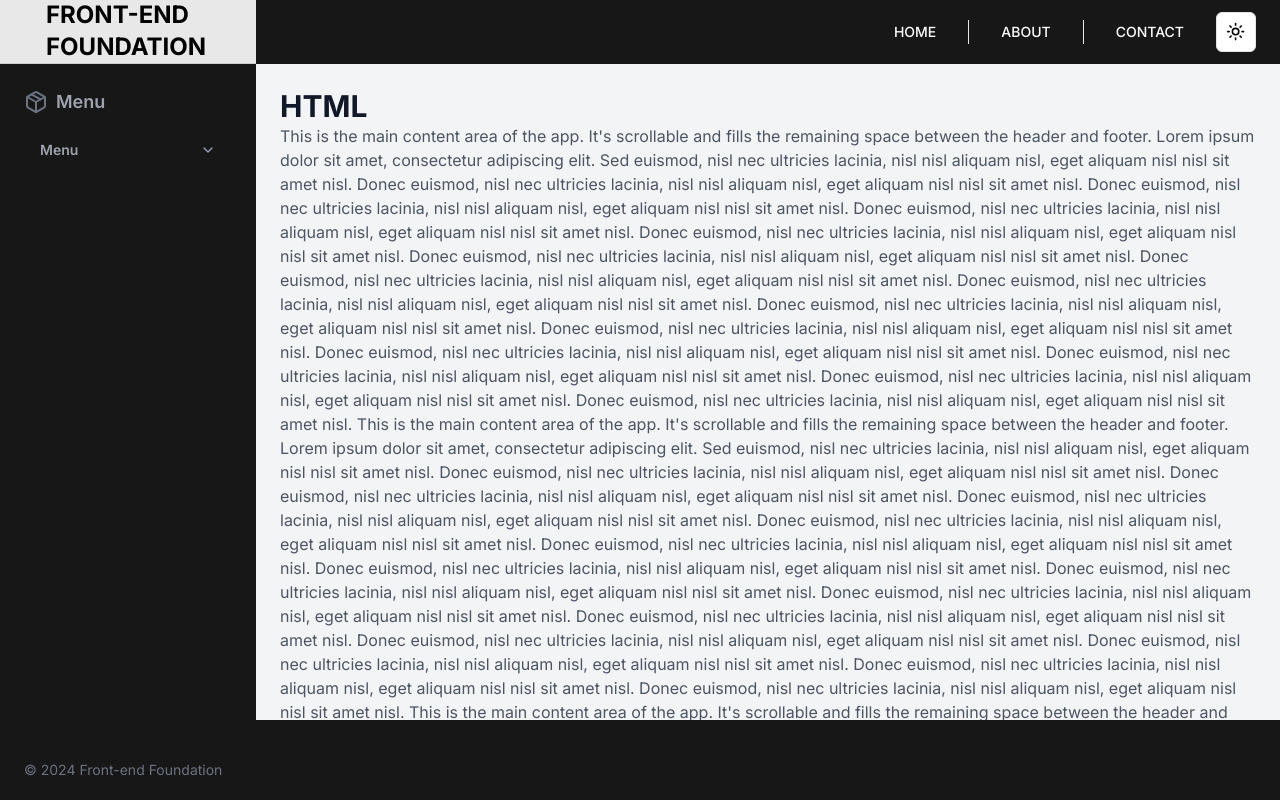
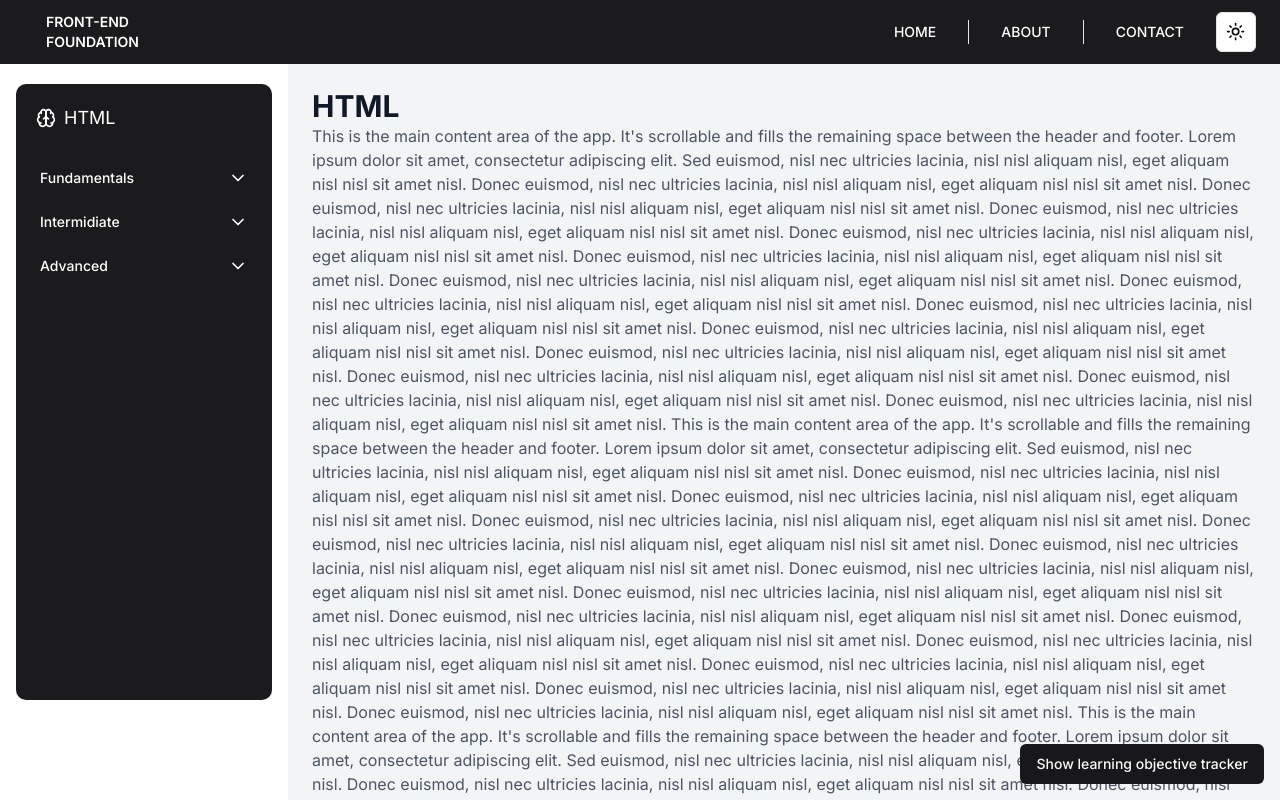
Before and after one commit to marcelotc/front-end-foundation, a Next.js app: page /learning/html in a window 1280 px wide. Shown: the top 800 px of the page. Built offline with nearby package versions, Linux system fonts and the light colour scheme; what tailwindcss-animated would draw is missing.

Commit message:
side menu tweaks

```diff
--- a/src/app/learning/(technologies)/components/sideMenu.tsx
+++ b/src/app/learning/(technologies)/components/sideMenu.tsx
@@ -1,21 +1,25 @@
 import { CollapsibleTrigger, CollapsibleContent, Collapsible } from "@/components/ui/collapsible"
-import { JSX, SVGProps } from "react"
+import { Typography } from "@/components/ui/typography"
+import { ChevronDown, ChevronUp, Brain } from "lucide-react"
 
 export default function SideMenu() {
   return (
-    <nav className=" flex w-16 flex-col gap-4 p-24 text-gray-400">
-      <div className="hidden w-64 bg-[#171717] dark:bg-gray-800 md:block fixed left-0 top-16 bottom-16 z-10">
-        <div className="space-y-6 p-6">
-          <div className="flex items-center space-x-2">
-            <PackageIcon className="h-6 w-6 text-gray-500 dark:text-gray-400" />
-            <h2 className="text-lg font-semibold">Menu</h2>
+    <nav className="hidden my-5 mx-4 rounded-[10px] w-64 bg-[#1b1b1d] dark:bg-gray-800 md:block fixed left-0 top-16 bottom-20 z-10">
+      <div className="space-y-6 p-2">
+        <div className="flex items-center space-x-2 p-3">
+          <Brain color="white" size={20} />
+          <Typography variant="largeText" as="p" className="text-white">
+            HTML
+          </Typography>
         </div>
         <Collapsible className="space-y-2">
           <CollapsibleTrigger asChild>
             <div className="flex items-center justify-between space-x-4 px-4 cursor-pointer">
-                <h4 className="text-sm font-semibold">Menu</h4>
+              <Typography variant="smallText" as="p" className="text-white">
+                Fundamentals
+              </Typography>
               <div>
-                  <ChevronDownIcon className="h-4 w-4 transition-transform duration-300 [&[data-state=open]]:rotate-180" />
+                <ChevronDown color="white" size={20} />
                 <span className="sr-only">Toggle</span>
               </div>
             </div>
@@ -24,97 +28,90 @@ export default function SideMenu() {
             <Collapsible className="space-y-2">
               <CollapsibleTrigger asChild>
                 <div className="flex items-center justify-between space-x-4 px-4 cursor-pointer">
-                    <h4 className="text-sm font-semibold">Menu Item 1</h4>
+                  <Typography variant="smallText" as="p" className="text-white">
+                    Menu Item 1
+                  </Typography>
                   <div>
-                      <ChevronDownIcon className="h-4 w-4 transition-transform duration-300 [&[data-state=open]]:rotate-180" />
+                    <ChevronDown color="white" size={20} />
                     <span className="sr-only">Toggle</span>
                   </div>
                 </div>
               </CollapsibleTrigger>
               <CollapsibleContent className="space-y-4 px-4 overflow-hidden transition-[max-height] duration-300 [data-state=open]:max-h-[1000px] [data-state=closed]:max-h-0">
-                  <h3 className="text-lg font-semibold">Heading 1</h3>
-                  <p>
-                    Lorem ipsum dolor sit amet, consectetur adipiscing elit. Sed ut risus in pede commodo porttitor.
-                    Donec laoreet tempus quam.
-                  </p>
-                  <h3 className="text-lg font-semibold">Heading 2</h3>
-                  <p>
-                    Sed ut perspiciatis unde omnis iste natus error sit voluptatem accusantium doloremque laudantium,
-                    totam rem aperiam, eaque ipsa quae ab illo inventore veritatis et quasi architecto beatae vitae
-                    dicta sunt explicabo.
-                  </p>
+                <Typography variant="smallText" as="p" className="text-white">
+                  item
+                </Typography>
+              </CollapsibleContent>
+            </Collapsible>
           </CollapsibleContent>
         </Collapsible>
         <Collapsible className="space-y-2">
           <CollapsibleTrigger asChild>
             <div className="flex items-center justify-between space-x-4 px-4 cursor-pointer">
-                    <h4 className="text-sm font-semibold">Menu Item 2</h4>
+              <Typography variant="smallText" as="p" className="text-white">
+                Intermidiate
+              </Typography>
               <div>
-                      <ChevronDownIcon className="h-4 w-4 transition-transform duration-300 [&[data-state=open]]:rotate-180" />
+                <ChevronDown color="white" size={20} />
                 <span className="sr-only">Toggle</span>
               </div>
             </div>
           </CollapsibleTrigger>
           <CollapsibleContent className="space-y-4 px-4 overflow-hidden transition-[max-height] duration-300 [data-state=open]:max-h-[1000px] [data-state=closed]:max-h-0">
-                  <h3 className="text-lg font-semibold">Heading 1</h3>
-                  <p>
-                    Nemo enim ipsam voluptatem quia voluptas sit aspernatur aut odit aut fugit, sed quia consequuntur
-                    magni dolores eos qui ratione voluptatem sequi nesciunt.
-                  </p>
-                  <h3 className="text-lg font-semibold">Heading 2</h3>
-                  <p>
-                    Neque porro quisquam est, qui dolorem ipsum quia dolor sit amet, consectetur, adipisci velit, sed
-                    quia non numquam eius modi tempora incidunt ut labore et dolore magnam aliquam quaerat voluptatem.
-                  </p>
+            <Collapsible className="space-y-2">
+              <CollapsibleTrigger asChild>
+                <div className="flex items-center justify-between space-x-4 px-4 cursor-pointer">
+                  <Typography variant="smallText" as="p" className="text-white">
+                    Menu Item 1
+                  </Typography>
+                  <div>
+                    <ChevronDown color="white" size={20} />
+                    <span className="sr-only">Toggle</span>
+                  </div>
+                </div>
+              </CollapsibleTrigger>
+              <CollapsibleContent className="space-y-4 px-4 overflow-hidden transition-[max-height] duration-300 [data-state=open]:max-h-[1000px] [data-state=closed]:max-h-0">
+                <Typography variant="smallText" as="p" className="text-white">
+                  item
+                </Typography>
+              </CollapsibleContent>
+            </Collapsible>
+          </CollapsibleContent>
+        </Collapsible>
+        <Collapsible className="space-y-2">
+          <CollapsibleTrigger asChild>
+            <div className="flex items-center justify-between space-x-4 px-4 cursor-pointer">
+              <Typography variant="smallText" as="p" className="text-white">
+                Advanced
+              </Typography>
+              <div>
+                <ChevronDown color="white" size={20} />
+                <span className="sr-only">Toggle</span>
+              </div>
+            </div>
+          </CollapsibleTrigger>
+          <CollapsibleContent className="space-y-4 px-4 overflow-hidden transition-[max-height] duration-300 [data-state=open]:max-h-[1000px] [data-state=closed]:max-h-0">
+            <Collapsible className="space-y-2">
+              <CollapsibleTrigger asChild>
+                <div className="flex items-center justify-between space-x-4 px-4 cursor-pointer">
+                  <Typography variant="smallText" as="p" className="text-white">
+                    Menu Item 1
+                  </Typography>
+                  <div>
+                    <ChevronDown color="white" size={20} />
+                    <span className="sr-only">Toggle</span>
+                  </div>
+                </div>
+              </CollapsibleTrigger>
+              <CollapsibleContent className="space-y-4 px-4 overflow-hidden transition-[max-height] duration-300 [data-state=open]:max-h-[1000px] [data-state=closed]:max-h-0">
+                <Typography variant="smallText" as="p" className="text-white">
+                  item
+                </Typography>
               </CollapsibleContent>
             </Collapsible>
           </CollapsibleContent>
         </Collapsible>
       </div>
-      </div>
     </nav>
   )
 }
-
-function ChevronDownIcon(props: JSX.IntrinsicAttributes & SVGProps<SVGSVGElement>) {
-  return (
-    <svg
-      {...props}
-      xmlns="http://www.w3.org/2000/svg"
-      width="24"
-      height="24"
-      viewBox="0 0 24 24"
-      fill="none"
-      stroke="currentColor"
-      strokeWidth="2"
-      strokeLinecap="round"
-      strokeLinejoin="round"
-    >
-      <path d="m6 9 6 6 6-6" />
-    </svg>
-  )
-}
-
-
-function PackageIcon(props: JSX.IntrinsicAttributes & SVGProps<SVGSVGElement>) {
-  return (
-    <svg
-      {...props}
-      xmlns="http://www.w3.org/2000/svg"
-      width="24"
-      height="24"
-      viewBox="0 0 24 24"
-      fill="none"
-      stroke="currentColor"
-      strokeWidth="2"
-      strokeLinecap="round"
-      strokeLinejoin="round"
-    >
-      <path d="m7.5 4.27 9 5.15" />
-      <path d="M21 8a2 2 0 0 0-1-1.73l-7-4a2 2 0 0 0-2 0l-7 4A2 2 0 0 0 3 8v8a2 2 0 0 0 1 1.73l7 4a2 2 0 0 0 2 0l7-4A2 2 0 0 0 21 16Z" />
-      <path d="m3.3 7 8.7 5 8.7-5" />
-      <path d="M12 22V12" />
-    </svg>
-  )
-
-}
--- a/src/app/learning/(technologies)/html/page.tsx
+++ b/src/app/learning/(technologies)/html/page.tsx
@@ -3,7 +3,7 @@
 export default function Html() {
 
     return (
-        <main className="flex-1 overflow-y-auto bg-gray-100 p-6 dark:bg-gray-900 ml-16">
+        <main className="flex-1 overflow-y-auto bg-gray-100 p-6 dark:bg-gray-900">
             <h1 className="text-3xl font-bold text-gray-900 dark:text-gray-100">HTML</h1>
             <p className="mb-16 text-gray-600 dark:text-gray-400">
             This is the main content area of the app. It's scrollable and fills the remaining space between the header
--- a/src/app/learning/(technologies)/layout.tsx
+++ b/src/app/learning/(technologies)/layout.tsx
@@ -8,7 +8,9 @@ export default function LearningLayout({
     return (
         <div className="flex flex-1 pt-16">
             <SideMenu />
-            {children}
+            <div className="ml-72">
+                {children}
+            </div>
         </div>
     )
 }
--- a/src/app/learning/path/page.tsx
+++ b/src/app/learning/path/page.tsx
@@ -1,11 +1,11 @@
 
-export default function Path() {
+export default function Quiz() {
 
     return (
         <section className="flex flex-col min-h-[100dvh]">
-            <div className="flex flex-col justify-center items-center gap-4 mt-10">
+            <main className="flex-1 px-4 md:px-6 mt-20">
                 Path
-            </div>
+            </main>
         </section>
     );
 }
--- a/src/components/main-footer.tsx
+++ b/src/components/main-footer.tsx
@@ -1,13 +1,6 @@
-'use client'
-
-import { usePathname } from 'next/navigation';
-
 export default function MainFooter() {
-    const pathname = usePathname();
-    const isLearningPage = pathname.startsWith('/learning/html') || pathname.startsWith('/learning/css') || pathname.startsWith('/learning/javascript');
-
     return (
-        <footer className={`${isLearningPage ? 'fixed' : ''} bottom-0 h-16 w-full shrink-0 items-center justify-between p-10 md:px-6 bg-[#171717]`}>
+        <footer className={`bottom-0 h-16 w-full shrink-0 items-center justify-between p-10 md:px-6 bg-[#1b1b1d]`}>
             <p className="text-sm text-gray-500 dark:text-gray-400">© 2024 Front-end Foundation</p>
         </footer>
     );
--- a/src/components/main-header.tsx
+++ b/src/components/main-header.tsx
@@ -8,13 +8,13 @@ import { CircleUserRound, Menu } from "lucide-react"
 
 export default function MainHeader() {
     return (
-        <header className="flex h-16 w-full fixed items-center justify-between pr-4 md:pr-6 bg-[#171717] z-10">
+        <header className="flex h-16 w-full fixed items-center justify-between pr-4 md:pr-6 bg-[#1b1b1d] z-10">
             <Link href={'/'}>
-                <div className="bg-white pl-[46px] pr-[50px] border-b-2 border-black-600 h-full cursor-pointer hover:opacity-90">
-                    <Typography variant="extra2LargeText" as="h1" className="text-black font-bold">
+                <div className="pl-[46px] pr-[50px] h-full cursor-pointer hover:opacity-60 ">
+                    <Typography variant="mutedText" as="h1" className="text-white font-semibold">
                         FRONT-END
                     </Typography>
-                    <Typography variant="extra2LargeText" as="h1" className="text-black font-bold">
+                    <Typography variant="mutedText" as="h1" className="text-white font-semibold">
                         FOUNDATION
                     </Typography>
                 </div>
```
Also changed, not shown: src/app/(home)/page.tsx (+6 -6 lines). Lines whose indentation alone changed are shown as unchanged.
